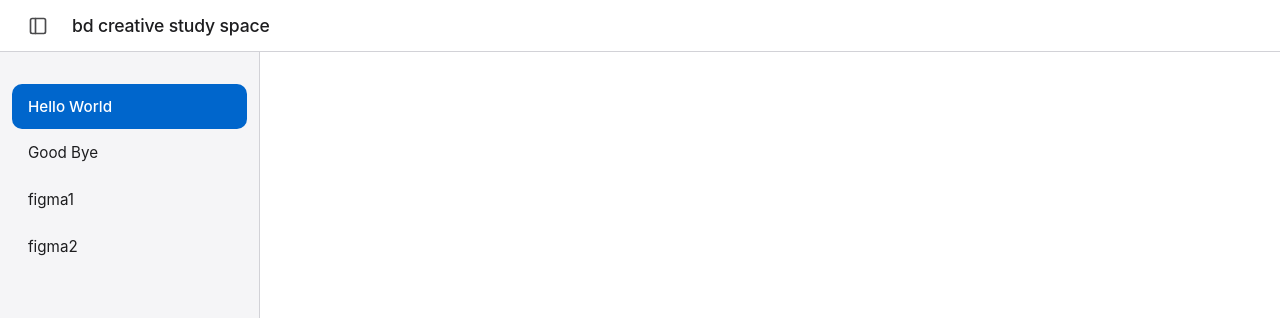
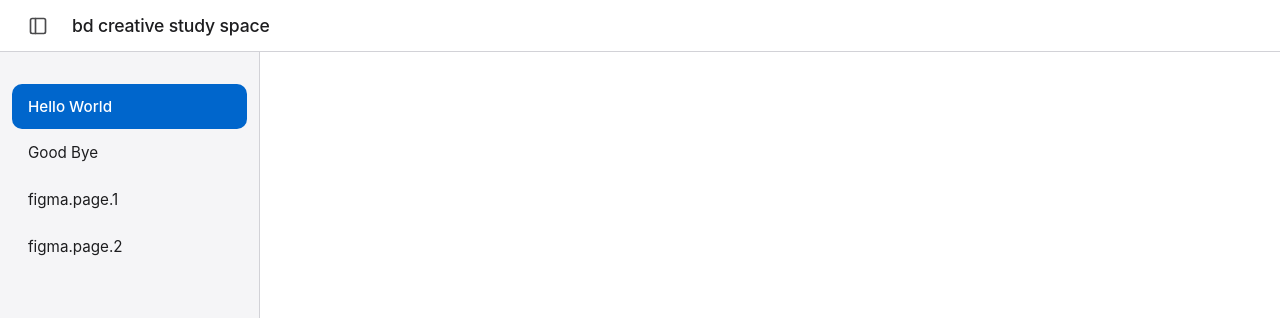
Before and after one commit to birdea/study_ifrontend, a React (Vite) app: page / in a window 1280 px wide. Shown: the top 318 px of the page. Built offline with nearby package versions, Linux system fonts and the light colour scheme.

Commit message:
docs: figma1, figma2 문구 및 식별자 변경 (figma.page.1, figma.page.2)

```diff
--- a/src/components/Content.tsx
+++ b/src/components/Content.tsx
@@ -43,18 +43,18 @@ const Content: React.FC = () => {
     );
   }
 
-  if (activePage === 'figma1') {
+  if (activePage === 'figma.page.1') {
     return (
       <div className="centered-content">
-        <h1>the result of figma 1 process</h1>
+        <h1>the result of figma.page.1 process</h1>
       </div>
     );
   }
 
-  if (activePage === 'figma2') {
+  if (activePage === 'figma.page.2') {
     return (
       <div className="centered-content">
-        <h1>the result of figma 2 process</h1>
+        <h1>the result of figma.page.2 process</h1>
       </div>
     );
   }
--- a/src/components/Sidebar.tsx
+++ b/src/components/Sidebar.tsx
@@ -22,16 +22,16 @@ const Sidebar: React.FC = () => {
           Good Bye
         </button>
         <button
-          className={`nav-btn ${activePage === 'figma1' ? 'active' : ''}`}
-          onClick={() => setActivePage('figma1')}
+          className={`nav-btn ${activePage === 'figma.page.1' ? 'active' : ''}`}
+          onClick={() => setActivePage('figma.page.1')}
         >
-          figma1
+          figma.page.1
         </button>
         <button
-          className={`nav-btn ${activePage === 'figma2' ? 'active' : ''}`}
-          onClick={() => setActivePage('figma2')}
+          className={`nav-btn ${activePage === 'figma.page.2' ? 'active' : ''}`}
+          onClick={() => setActivePage('figma.page.2')}
         >
-          figma2
+          figma.page.2
         </button>
       </nav>
     </aside>
```
